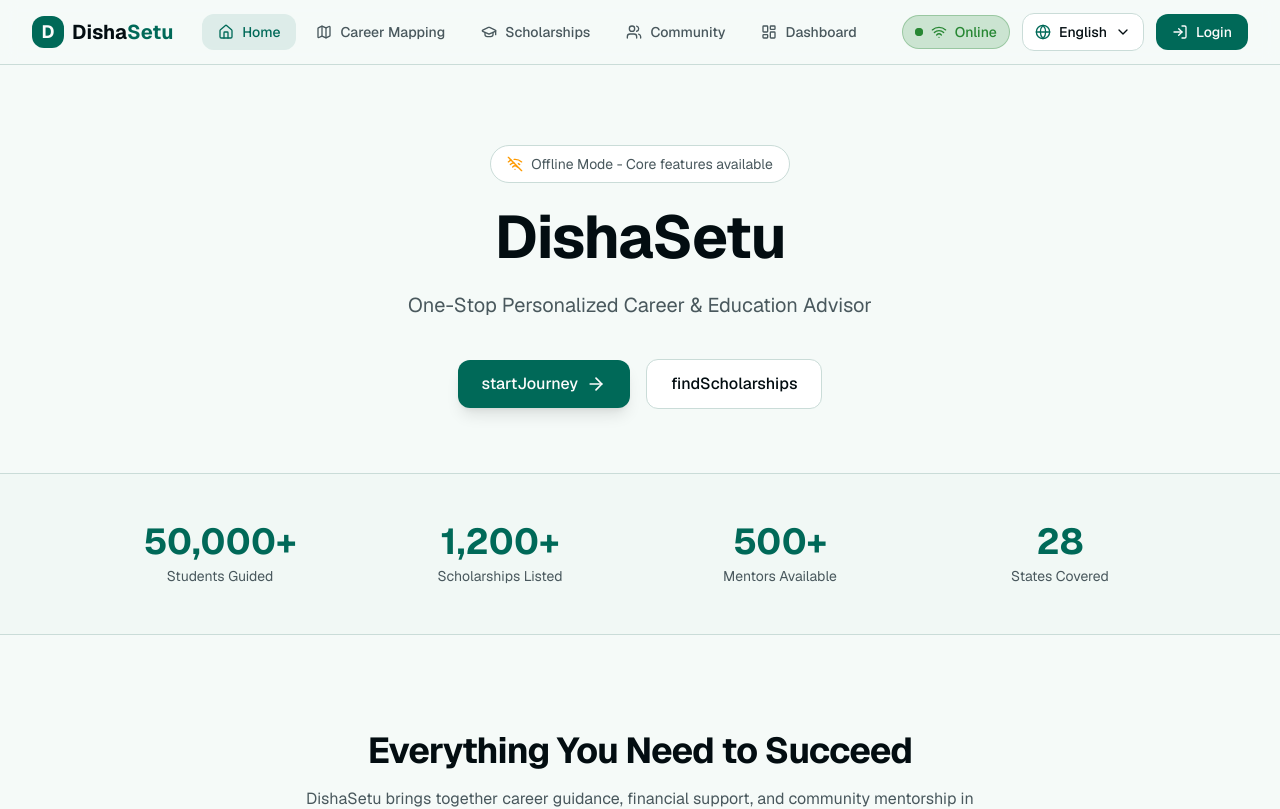
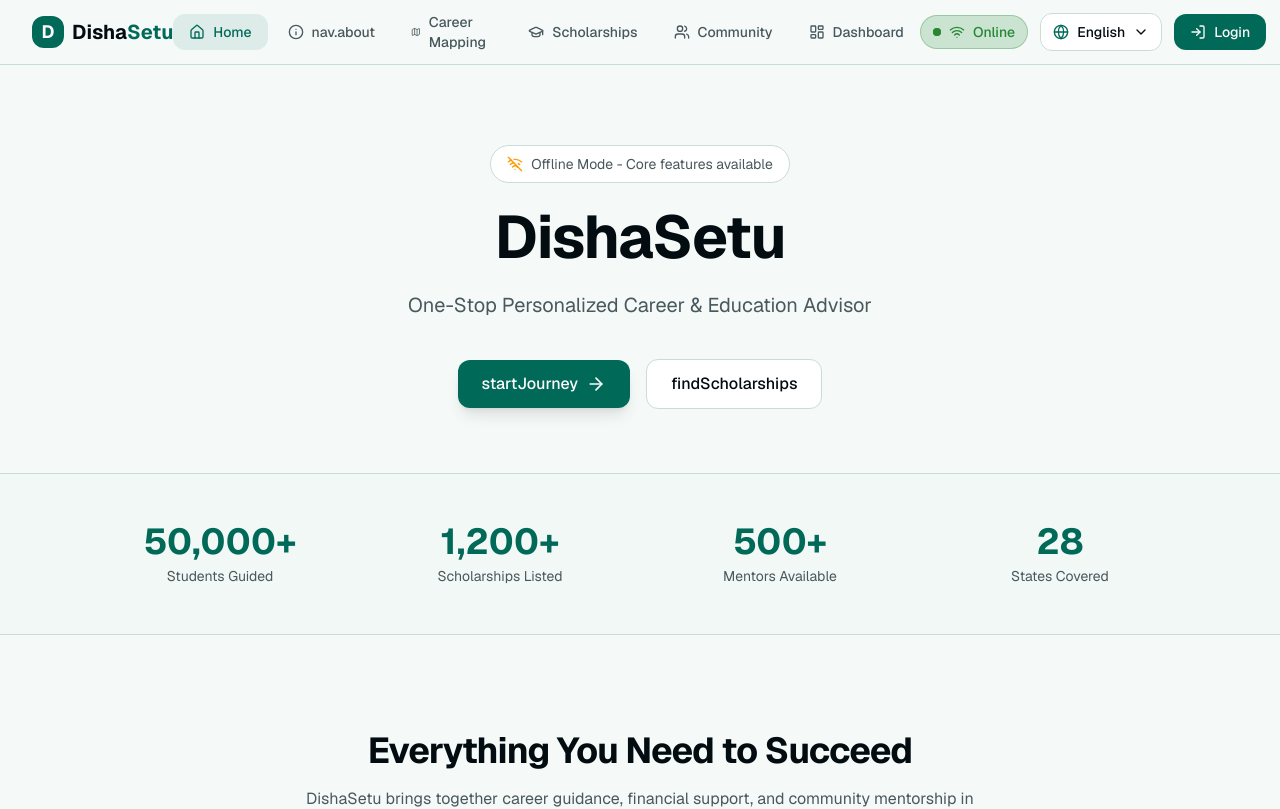
Before and after one commit to tarunKushwahaDev/disha-setu-mern-platform, a Next.js app: page / in a window 1280 px wide. Shown: the top 809 px of the page. Built offline with nearby package versions, Linux system fonts and the light colour scheme.

Commit message:
about modified

```diff
--- a/components/header.tsx
+++ b/components/header.tsx
@@ -11,6 +11,7 @@ import {
   Menu,
   X,
   LogIn,
+  Info,
 } from 'lucide-react';
 import { LanguageSelector } from './language-selector';
 import { ConnectivityBadge } from './connectivity-badge';
@@ -20,6 +21,7 @@ import { cn } from '@/lib/utils';
 
 const navItems = [
   { href: '/', labelKey: 'nav.home', icon: Home },
+  { href: '/about', labelKey: 'nav.about', icon: Info },
   { href: '/career', labelKey: 'nav.career', icon: Map },
   { href: '/scholarships', labelKey: 'nav.scholarships', icon: GraduationCap },
   { href: '/community', labelKey: 'nav.community', icon: Users },
```
